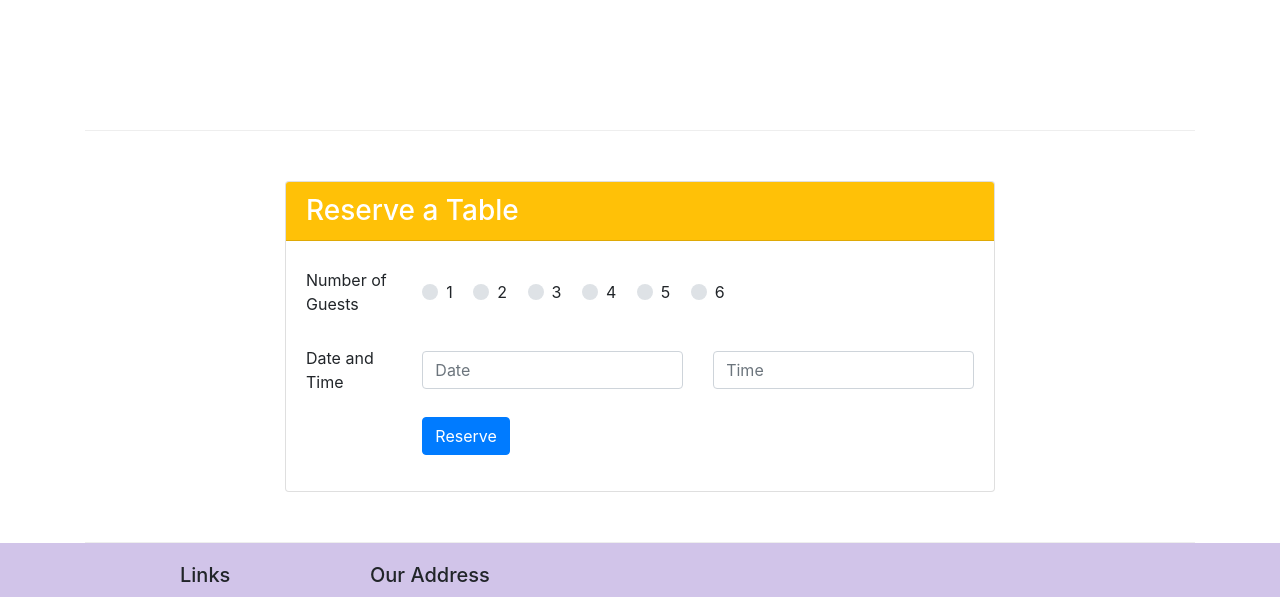
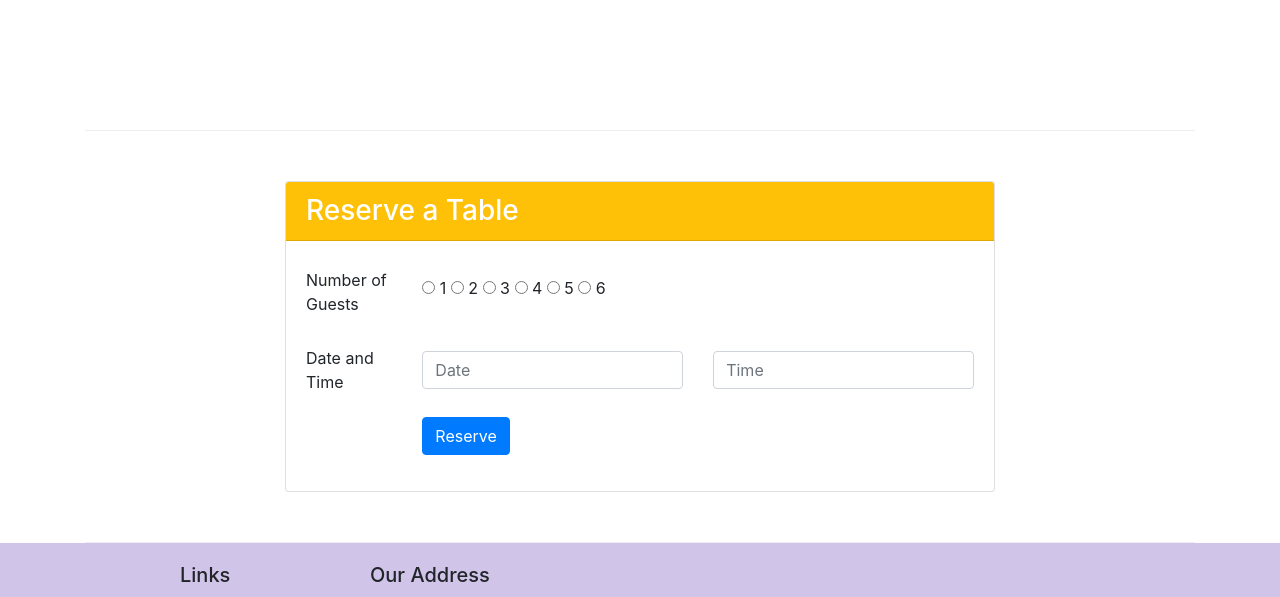
Before and after one commit to yangwang000/learning_boostrap1, a website: page index.html in a window 1280 px wide. Shown: the part 1403-2000 px from the top of the page. Drawn offline with nearby package versions, Linux system fonts and the light colour scheme.

Commit message:
modify index

```diff
--- a/index.html
+++ b/index.html
@@ -115,32 +115,20 @@
                     <div class="card-body">
                         <form  id="reserveTable">
                             <div class="form-group row align-items-center">
-                                <label for="numberofguests" class="col-md-2 col-form-label">Number of Guests</label>
+                                <label for="guestNumber" class="col-md-2 col-form-label">Number of Guests</label>
                                 <div class="col-md-10">
-                                    <div class="custom-control custom-radio custom-control-inline">
-                                        <input type="radio" id="gn1" name="guestNumber" class="custom-control-input">
-                                        <label class="custom-control-label" for="gn1">1</label>
-                                    </div>
-                                    <div class="custom-control custom-radio custom-control-inline">
-                                        <input type="radio" id="gn2" name="guestNumber" class="custom-control-input">
-                                        <label class="custom-control-label" for="gn2">2</label>
-                                    </div>
-                                    <div class="custom-control custom-radio custom-control-inline">
-                                        <input type="radio" id="gn3" name="guestNumber" class="custom-control-input">
-                                        <label class="custom-control-label" for="gn3">3</label>
-                                    </div>
-                                    <div class="custom-control custom-radio custom-control-inline">
-                                        <input type="radio" id="gn4" name="guestNumber" class="custom-control-input">
-                                        <label class="custom-control-label" for="gn4">4</label>
-                                    </div>
-                                    <div class="custom-control custom-radio custom-control-inline">
-                                        <input type="radio" id="gn5" name="guestNumber" class="custom-control-input">
-                                        <label class="custom-control-label" for="gn5">5</label>
-                                    </div>
-                                    <div class="custom-control custom-radio custom-control-inline">
-                                        <input type="radio" id="gn6" name="guestNumber" class="custom-control-input">
-                                        <label class="custom-control-label" for="gn6">6</label>
-                                    </div>
+                                    <input type="radio" name="guestNumber" id="gn1" value="1">
+                                    <label for="gn1">1</label>
+                                    <input type="radio" name="guestNumber" id="gn2" value="2">
+                                    <label for="gn2">2</label>
+                                    <input type="radio" name="guestNumber" id="gn3" value="3">
+                                    <label for="gn3">3</label>
+                                    <input type="radio" name="guestNumber" id="gn4" value="4">
+                                    <label for="gn4">4</label>
+                                    <input type="radio" name="guestNumber" id="gn5" value="5">
+                                    <label for="gn5">5</label>
+                                    <input type="radio" name="guestNumber" id="gn6" value="6">
+                                    <label for="gn6">6</label>
                                 </div>
                             </div>
                             <div class="form-group row align-items-center">
```
